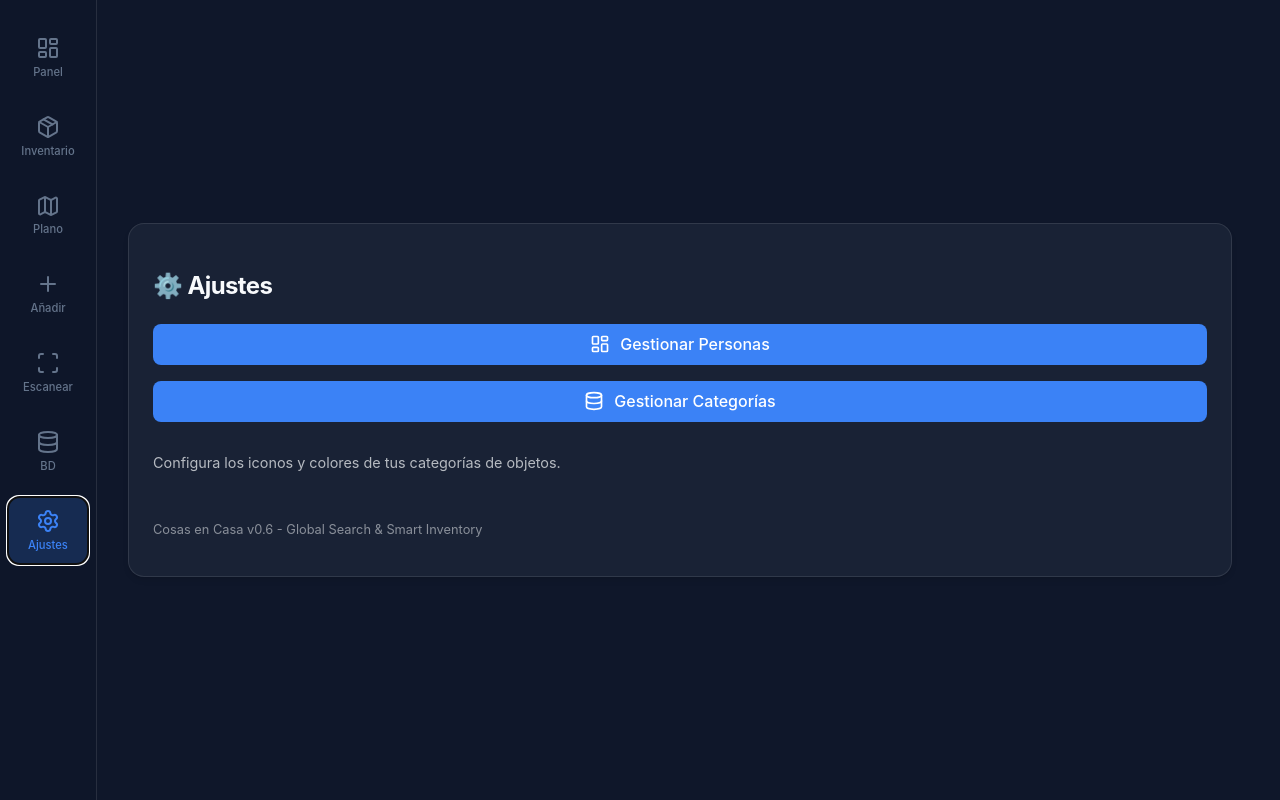
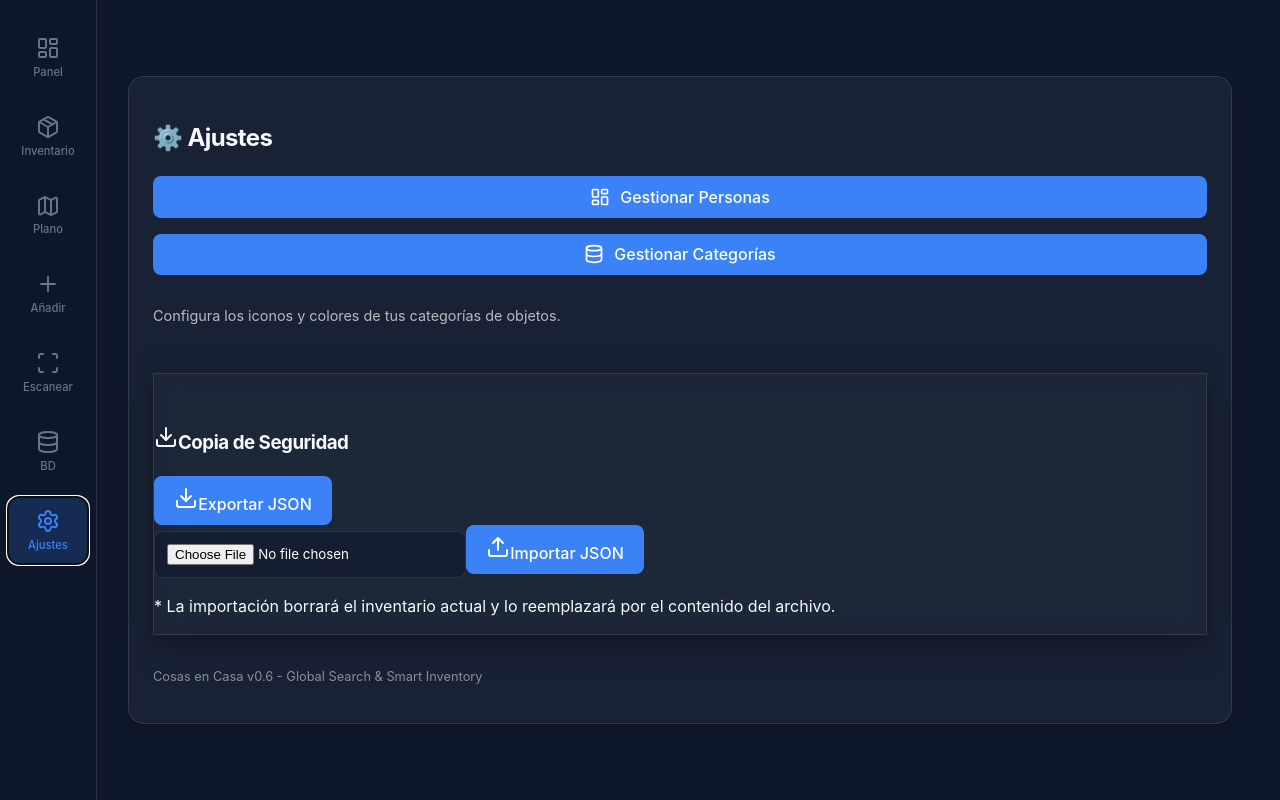
Before and after one commit to VaroTv7/cosas-en-casa, a React (Vite) app in the folder client/: page / in a window 1280 px wide. Both pictures are taken after a click on the button "Ajustes". Built offline with nearby package versions, Linux system fonts and the light colour scheme; no server answers.

Commit message:
refactor: move backup manager to settings view

```diff
--- a/client/src/App.tsx
+++ b/client/src/App.tsx
@@ -10,6 +10,7 @@ import DatabaseView from './components/DatabaseView';
 import DashboardView from './components/DashboardView';
 import CategoryManager from './components/CategoryManager';
 import PeopleManager from './components/PeopleManager';
+import BackupManager from './components/BackupManager';
 import type { Space, Item } from './services/api';
 import { getInventory } from './services/api';
 
@@ -156,6 +157,11 @@ function App() {
               </button>
               <p style={{ opacity: 0.7, fontSize: '0.9em' }}>Configura los iconos y colores de tus categorías de objetos.</p>
             </div>
+
+            <div style={{ marginTop: '2rem' }}>
+              <BackupManager />
+            </div>
+
             <p style={{ opacity: 0.5, marginTop: '2rem', fontSize: '0.8em' }}>Cosas en Casa v0.6 - Global Search & Smart Inventory</p>
           </div>
         )}
--- a/client/src/components/DashboardView.tsx
+++ b/client/src/components/DashboardView.tsx
@@ -1,8 +1,7 @@
 import React, { useMemo, useState, useEffect } from 'react';
-import { AlertCircle, UserMinus, CheckCircle, Package, Search, X, MapPin, Box, Loader2, Settings } from 'lucide-react';
+import { AlertCircle, UserMinus, CheckCircle, Package, Search, X, MapPin, Box, Loader2 } from 'lucide-react';
 import type { Space, Item, SearchResults, SearchResultItem } from '../services/api';
 import { searchGlobal } from '../services/api';
-import BackupManager from './BackupManager';
 
 interface Props {
     inventory: Space[];
@@ -348,14 +347,6 @@ const DashboardView: React.FC<Props> = ({ inventory, onSelectItem }) => {
                     ))}
                 </div>
             )}
-
-            {/* Backup Management Section */}
-            <div style={{ marginTop: '40px' }}>
-                <div style={sectionTitleStyle}>
-                    <Settings color="#64748b" /> Sistema
-                </div>
-                <BackupManager />
-            </div>
         </div>
     );
 };
```
